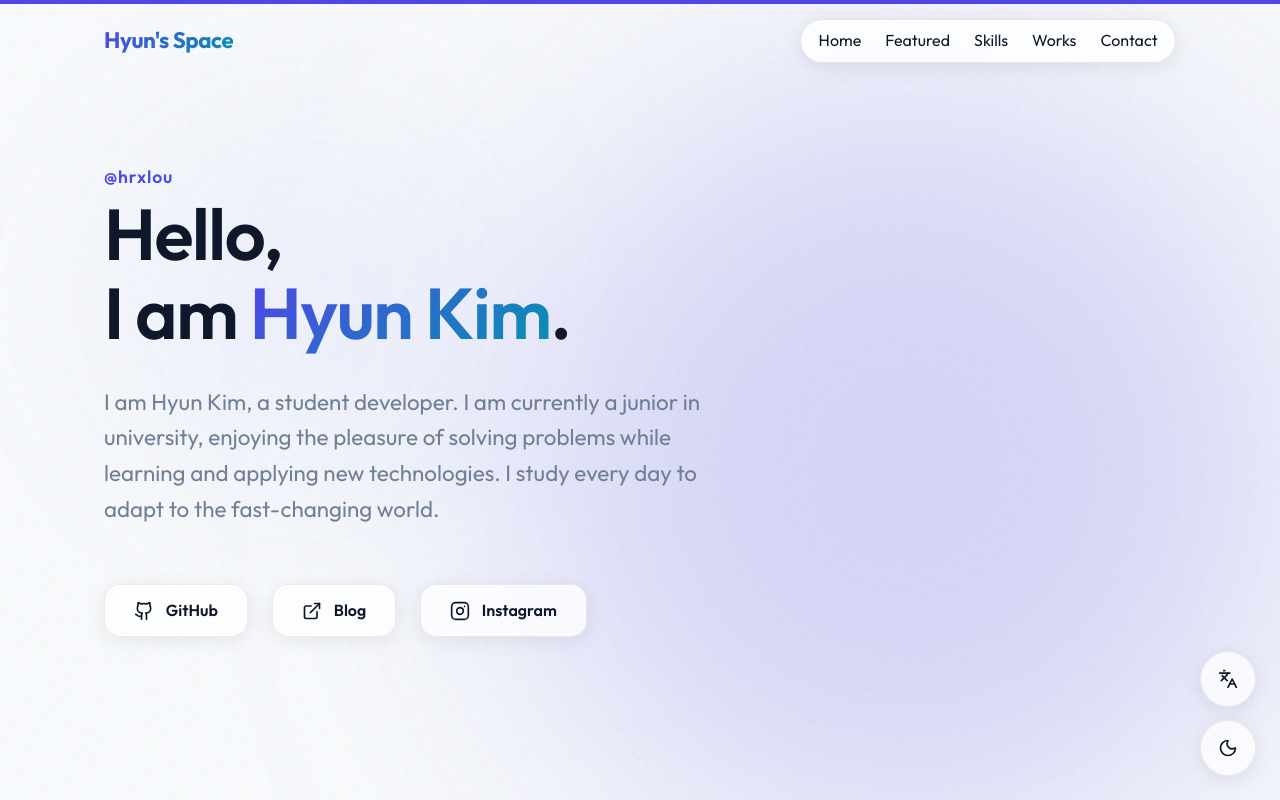
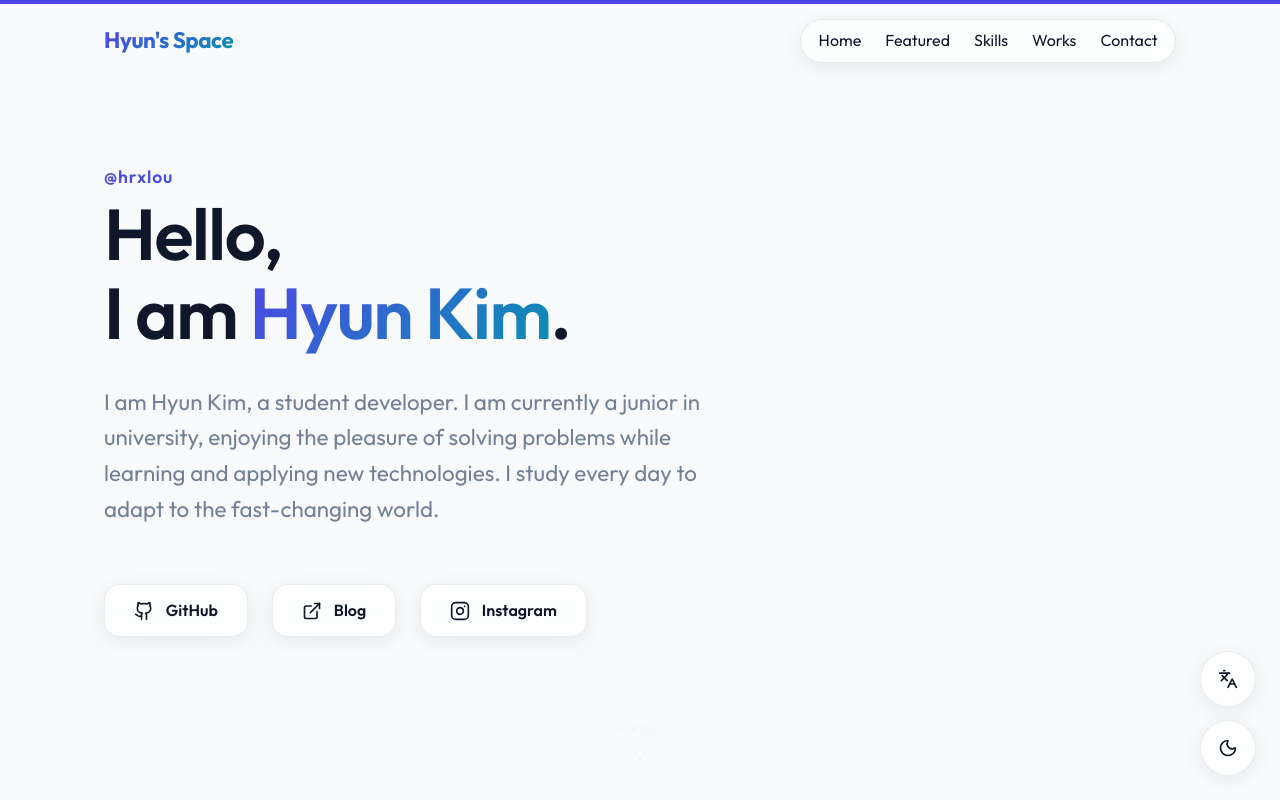
Before and after one commit to hrxlou/PortfolioWeb, a React (Vite) app: page / in a window 1280 px wide. Shown: the top 800 px of the page. Built offline with nearby package versions, Linux system fonts and the light colour scheme.

Commit message:
[Fix] BackgroundEffects 레이어 재조정 및 사파리 탭 바 호환성 개선

```diff
--- a/src/App.tsx
+++ b/src/App.tsx
@@ -8,6 +8,7 @@ import FloatingControls from './components/FloatingControls';
 import { motion, AnimatePresence } from 'framer-motion';
 import { portfolioData } from './data/portfolioData';
 import Skeleton from './components/Skeleton';
+import BackgroundEffects from './components/BackgroundEffects';
 
 // Lazy loaded components
 const FeaturedProject = lazy(() => import('./components/FeaturedProject'));
@@ -48,6 +49,7 @@ function MainContent({ theme, toggleTheme }: { theme: 'dark' | 'light', toggleTh
       <ScrollProgressBar />
       <CustomCursor theme={theme} />
       <FloatingControls theme={theme} toggleTheme={toggleTheme} />
+      <BackgroundEffects />
       <Layout
         theme={theme}
         onNavClick={() => { }}
--- a/src/components/Layout.tsx
+++ b/src/components/Layout.tsx
@@ -1,6 +1,5 @@
 import type { ReactNode } from 'react';
 import Navbar from './Navbar';
-import BackgroundEffects from './BackgroundEffects';
 
 interface LayoutProps {
   children: ReactNode;
@@ -11,7 +10,6 @@ interface LayoutProps {
 const Layout = ({ children, theme, onNavClick }: LayoutProps) => {
   return (
     <main className="main-layout">
-      <BackgroundEffects />
       <Navbar theme={theme} onNavClick={onNavClick || (() => {})} />
 
       <div className="content-relative">
--- a/src/index.css
+++ b/src/index.css
@@ -46,7 +46,7 @@ html {
 
 /* Layout Styles */
 .main-layout {
-  background-color: var(--bg-color);
+  background-color: transparent;
   transition: background-color 0.3s ease;
   padding-bottom: env(safe-area-inset-bottom);
 }
@@ -58,7 +58,7 @@ html {
 .bg-effects-container {
   position: fixed;
   inset: 0;
-  z-index: 0;
+  z-index: -1;
   pointer-events: none;
   overflow: hidden;
   background-color: var(--bg-color);
@@ -67,8 +67,6 @@ html {
 .noise-overlay {
   position: fixed;
   inset: 0;
-  width: 100%;
-  height: 100%;
   pointer-events: none;
   z-index: 5;
   opacity: 0.04;
```
